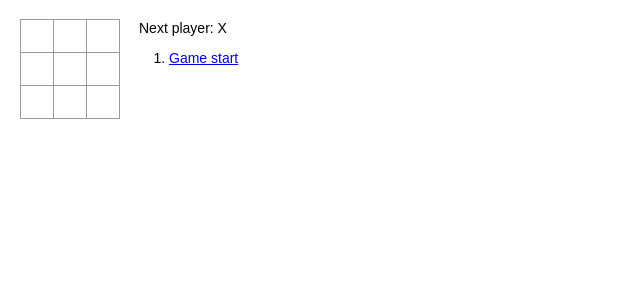
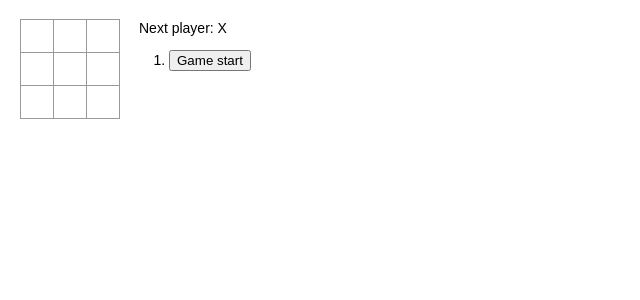
Before and after one commit to SeeArtSun/tic-tac-toe, a React (Create React App) app: page / in a window 1280 px wide. Shown: the top 300 px of the page, without its empty margins (0-640 px from the left). Built offline with nearby package versions, Linux system fonts and the light colour scheme.

Commit message:
Use button tag instead of a tag(avoid void)

```diff
--- a/src/components/Game.js
+++ b/src/components/Game.js
@@ -13,7 +13,7 @@ class Game extends React.Component {
         'Game start';
         return (
           <li key={move}>
-            <a href="javascript:void(0)" onClick={() => this.props.jumpToHistory(move)}>{desc}</a>
+            <button onClick={() => this.props.jumpToHistory(move)}>{desc}</button>
           </li>
         );
     });
```
